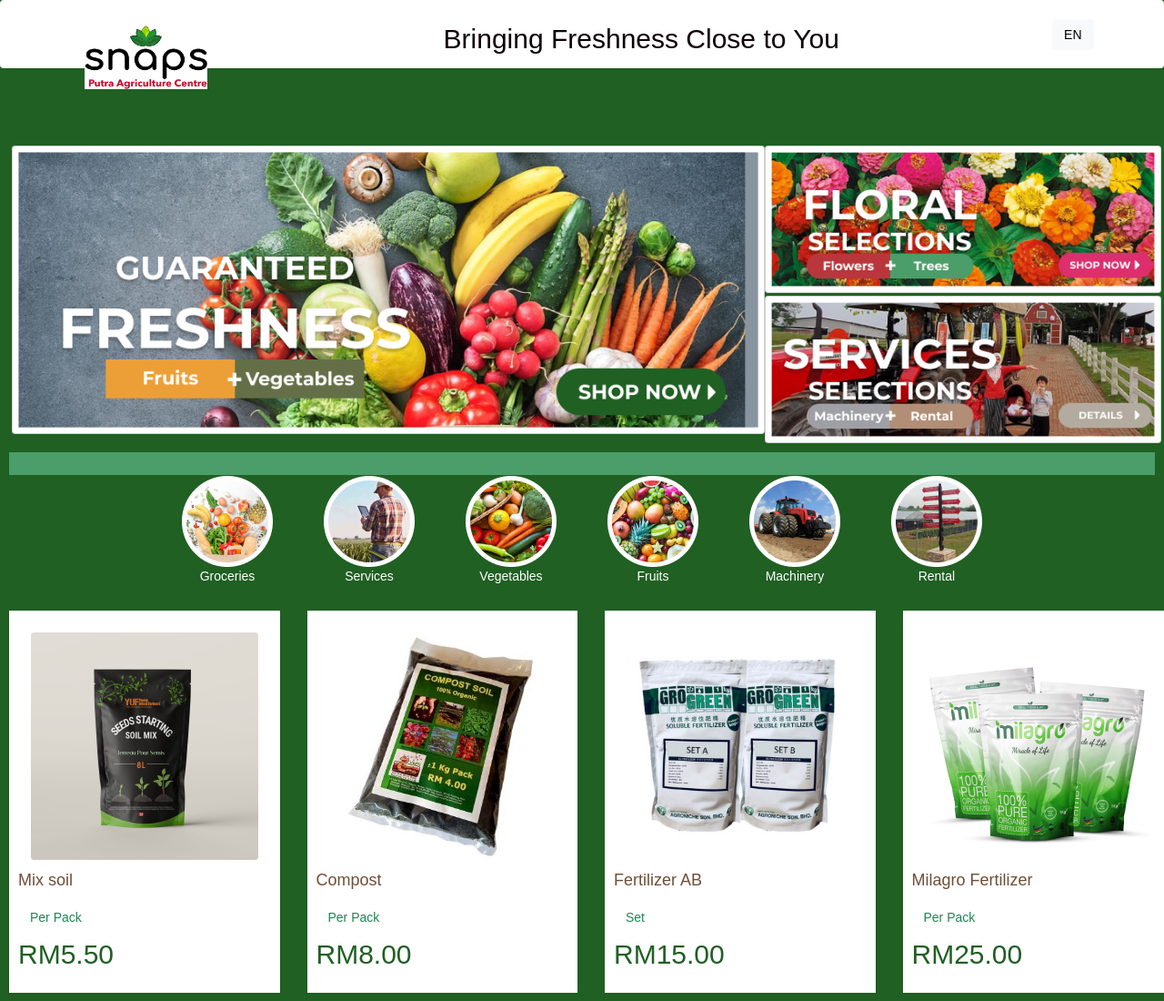
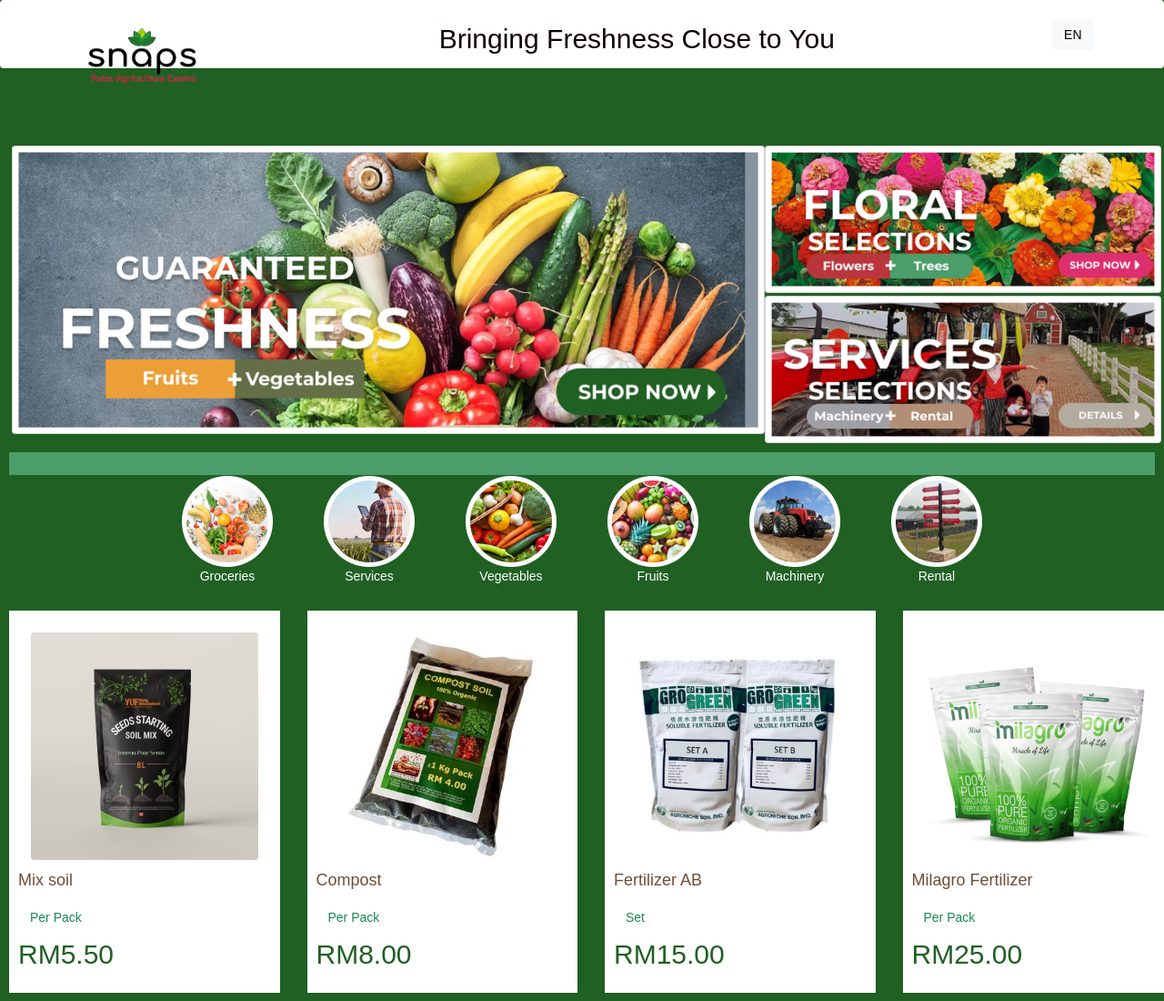
Before and after one commit to qayim/tpu, a plain HTML site: page index.html in a window 1280 px wide. Shown: the top 1100 px of the page at 91% size. Drawn offline with nearby package versions, Linux system fonts and the light colour scheme; files that its build step writes are made by us from their sources.

Commit message:
changes in navbar

```diff
--- a/index.html
+++ b/index.html
@@ -17,12 +17,12 @@
 <body>
 
  <!--Navbar start-->
- <nav class="navbar fixed-top shadow-sm">
-  <div class="container-lg">
-    <a class="navbar-brand" href="#"><img src="assets/snapslogo.png" class="logonav"></a>
-    <h2 class="catchphrase">Bringing Freshness Close to You</h2>
-  <a href="#" class="btn btn-light en" role="button">EN</a>
-</div>
+<nav class="navbar fixed-top shadow-sm">
+    <div class="container-lg">
+        <a class="navbar-brand" href="#"><img src="assets/SNAPS_PAC.png" class="logonav"></a>
+        <h2 class="catchphrase">Bringing Freshness Close to You</h2>
+        <a href="#" class="btn btn-light en" role="button">EN</a>
+    </div>
   </div>
 </nav>
 
--- a/style.css
+++ b/style.css
@@ -23,7 +23,7 @@
 }
 
 .logonav{
-    height: 70px;
+    min-height: 20px; max-height: 70px;
 }
 
 .en{
@@ -193,3 +193,9 @@
         display: none;
     }
    }
+
+   @media screen and (max-width: 300px) {
+    .logonav{
+        height: 10px;
+    }
+   }
```
